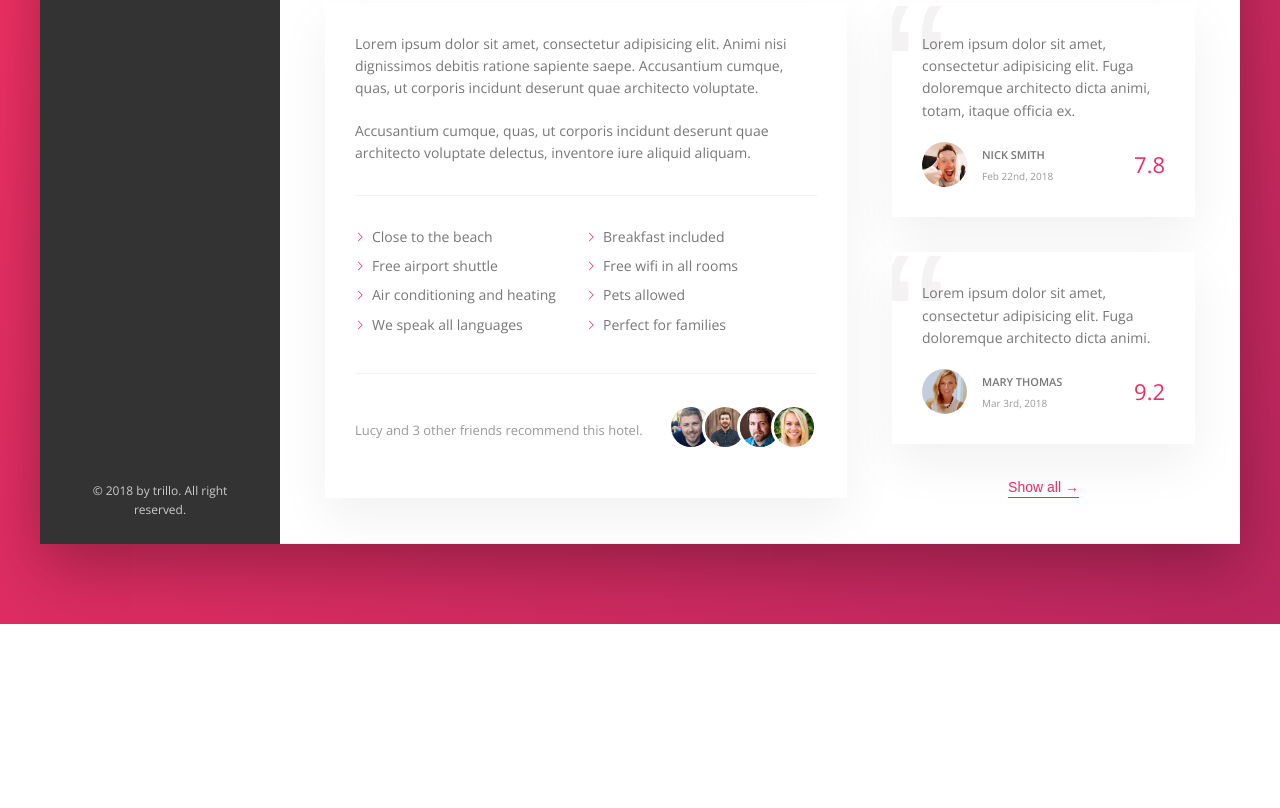
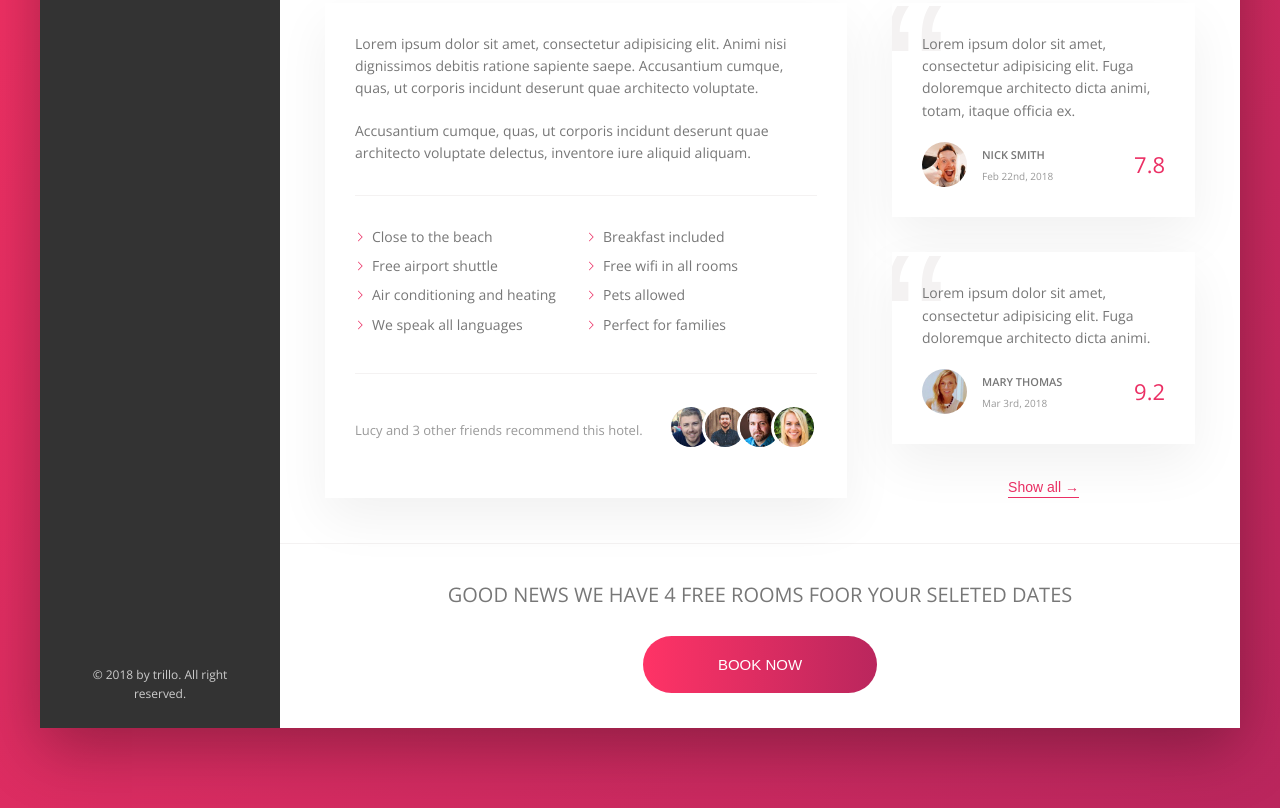
Before and after one commit to otim22/trillo, a website: page index.html in a window 1280 px wide. Shown: the part 635-1443 px from the top of the page. Before the commit the page ends 1259 px from the top, so only its background shows below. Drawn offline with nearby package versions, Linux system fonts and the light colour scheme.

Commit message:
styles call to action area

```diff
--- a/index.html
+++ b/index.html
@@ -200,6 +200,16 @@
                             <button class="btn-inline">Show all &rarr;</button>
                         </div>
                     </div>
+
+                    <div class="cta">
+                        <h2 class="cta__book-now">
+                            Good news we have 4 free rooms foor your seleted dates
+                        </h2>
+                        <button class="btn">
+                            <span class="btn__visible">Book now</span>
+                            <span class="btn__invisible">Only 4 rooms left</span>
+                        </button>
+                    </div>
                 </main>
             </div>
         </div>
--- a/sass/_components.scss
+++ b/sass/_components.scss
@@ -453,3 +453,76 @@
         z-index: 1;
     }
 }
+
+////////////////////////////////////////////////
+// CALL TO ACTION
+
+.cta {
+    padding: 3.5rem 0;
+    text-align: center;
+
+    &__book-now {
+        font-size: 2rem;
+        font-weight: 300;
+        text-transform: uppercase;
+        margin-bottom: 2.5rem;
+    }
+}
+
+////////////////////////////////////////////////
+// BUTTON
+
+.btn {
+    font-size: 1.5rem;
+    font-weight: 300;
+    text-transform: uppercase;
+    border-radius: 100px;
+    border: none;
+    background-image: linear-gradient(
+                      to right,
+                      var(--color-primary-light),
+                      var(--color-primary-dark));
+    color: #fff;
+    position: relative;
+    overflow: hidden;
+    cursor: pointer;
+
+    & > * {
+        display: inline-block;
+        height: 100%;
+        width: 100%;
+        transition: all .2s;
+    }
+
+    &__visible {
+        padding: 2rem 7.5rem;
+    }
+
+    &__invisible {
+        position: absolute;
+        padding: 2rem 0;
+        left: 0;
+        top: -100%;
+
+    }
+
+    &:hover {
+        background-image: linear-gradient(
+                          to left,
+                          var(--color-primary-light),
+                          var(--color-primary-dark));
+    }
+
+    &:hover &__visible {
+        transform: translateY(100%);
+    }
+
+    &:hover &__invisible {
+        top: 0;
+    }
+
+    &:focus {
+        outline: none;
+        animation: pulsate 1s infinite;
+    }
+}
```
Also changed, not shown: css/style.css.
